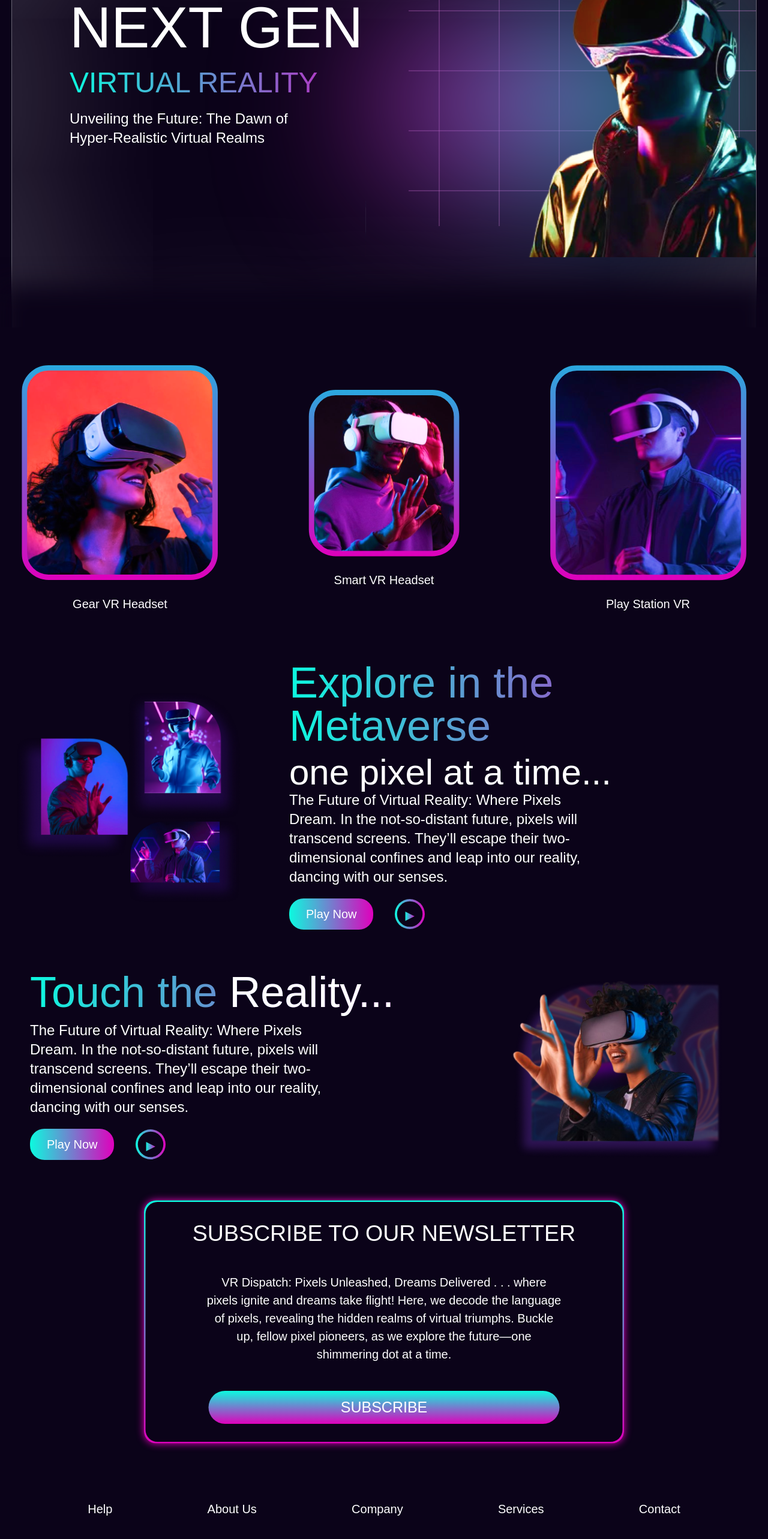
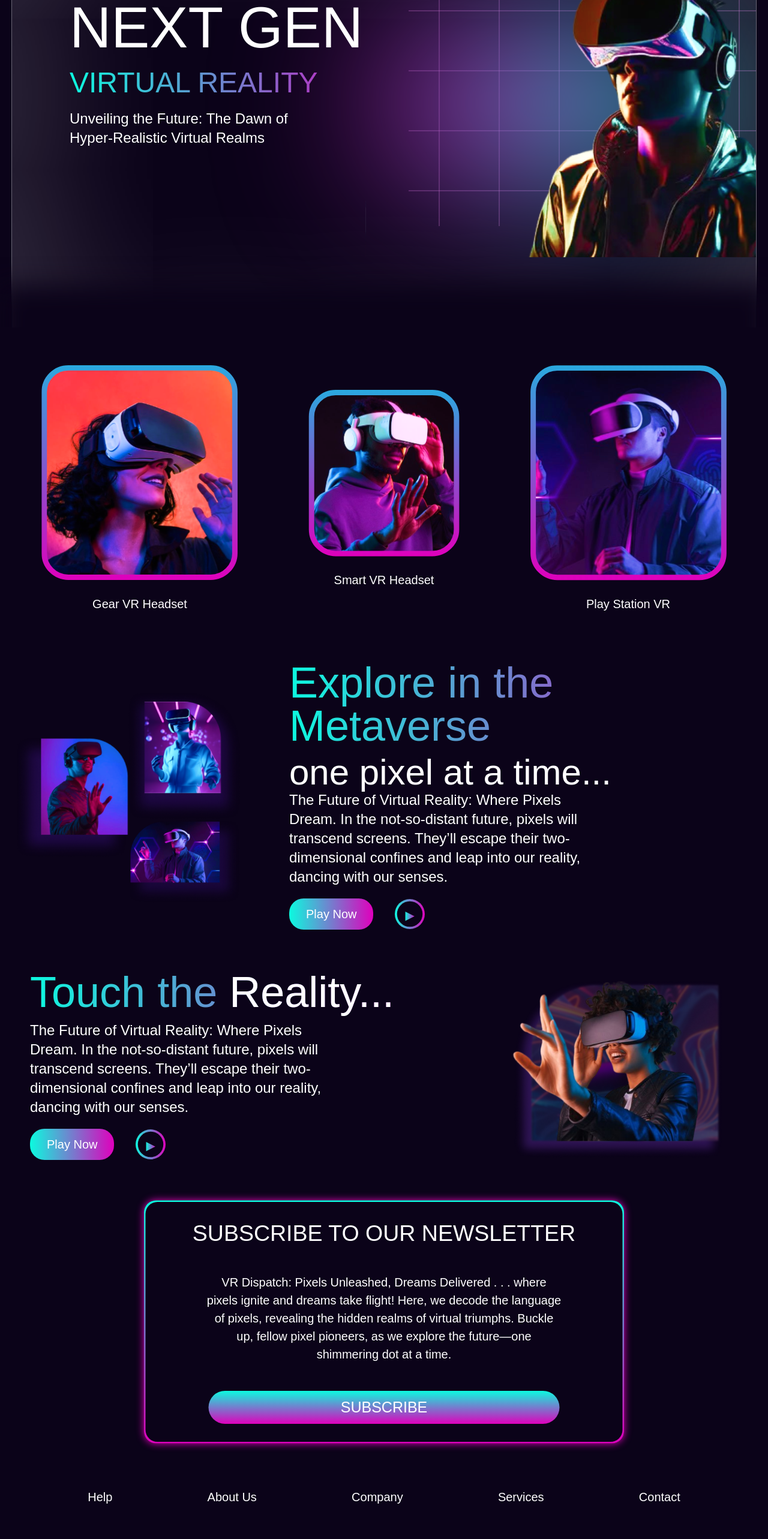
Before and after one commit to 1-Nishanth-1/gdsc-induction, a Next.js app: page / in a window 1280 px wide. Shown: the part 224-2790 px from the top of the page at 60% size. Built offline with nearby package versions, Linux system fonts and the light colour scheme.

Commit message:
Last done

```diff
--- a/src/app/page.js
+++ b/src/app/page.js
@@ -10,10 +10,10 @@ export default function Home() {
         <div className="relative sm:h-[100vh] md:h-[80vh] h-[65vh] lg:h-[100vh] m-5 z-10 space-y-5">
           <div className="rounded-xl absolute inset-0 scale-[1.002] bg-gradient-to-b from-[#696674] from-80% to-[#0b0319] to-90% herobox"></div>
           <div className="rounded-xl h-full relative z-10 bg-[#0b0319] herobox-border">
-            <div className="flex justify-around items-center p-4 sm:text-base text-sm">
+            <div className="flex justify-around items-center p-4 sm:text-base text-xs">
               <h1 className="cursor-pointer px-[2px]">HOME</h1>
               <h1 className="cursor-pointer mr-5 sm:mr-5 px-[2px]">PRODUCTS</h1>
-              <h1 className="cursor-pointer ml-7 sm:ml-5 pl-5 px-[2px]">
+              <h1 className="cursor-pointer ml-7 sm:ml-5 sm:pl-5 px-[2px]">
                 SERVICES
               </h1>
               <h1 className="cursor-pointer px-[2px]">CONTACT</h1>
@@ -57,7 +57,7 @@ export default function Home() {
       </div>
 
       <div className="pt-[20px] transform -translate-y-[50px] z-[10000] bg-[#0b0319] sm:bg-gradient-to-b from-[#0b0319c9] to-[#0b0319] to-[10%] relative">
-        <div className="flex lg:flex-nowrap flex-wrap sm:flex-row flex-col justify-evenly items-center h-1/2 my-9 ">
+        <div className="flex lg:flex-nowrap flex-wrap sm:flex-row flex-col justify-evenly items-center h-1/2 my-9 px-[3rem]">
           <div className="flex flex-col justify-center items-center sm:w-1/3 scale-125 my-[50px] hover:scale-[1.3] transition-all duration-500">
             <img src="Rectangle 4.svg"></img>
             <h1 className="m-5">Gear VR Headset</h1>
@@ -143,7 +143,7 @@ export default function Home() {
           <div className="lg:w-1/2 w-[75%] flex flex-row justify-center items-center absolute ">
             <div className="w-full h-full scale-125 bg-gradient-to-b from-[#0CFADF] to-[#DF00BC] p-[2px] flex justify-center items-center shadow-[0_0_10px_#DF00BC] rounded-2xl">
               <div className="w-full h-full bg-[#0b0319] flex flex-col justify-center items-center rounded-2xl lg:p-6 py-3">
-                <h1 className="lg:text-3xl sm:text-2xl text-xl text-white text-center">
+                <h1 className="lg:text-3xl sm:text-2xl text-xl text-white text-center sm:p-0 p-3">
                   SUBSCRIBE TO OUR NEWSLETTER
                 </h1>
                 <p className="text-white text-center m-9 lg:px-5">
@@ -160,7 +160,7 @@ export default function Home() {
             </div>
           </div>
         </div>
-        <div className="flex flex-row flex-wrap justify-evenly w-full pt-9">
+        <div className="flex flex-row flex-wrap justify-evenly w-full sm:pt-[1rem] pt-[5rem]">
           <div className="p-3 cursor-pointer sm:text-xl">Help</div>
           <div className="p-3 cursor-pointer sm:text-xl">About Us</div>
           <div className="p-3 cursor-pointer sm:text-xl">Company</div>
@@ -173,7 +173,7 @@ export default function Home() {
               <h1 className="lg:text-3xl sm:text-2xl text-xl text-white">
                 Download Our App
               </h1>
-              <p className="text-white text-center m-9 lg:px-5">
+              <p className="text-white text-center m-5 sm:m-9 lg:px-5">
                 Connect with friends across the globe. Multiplayer VR games let
                 you team up, compete, or simply hang out in shared
                 spaces. Connect with friends across the globe. Multiplayer VR
```
